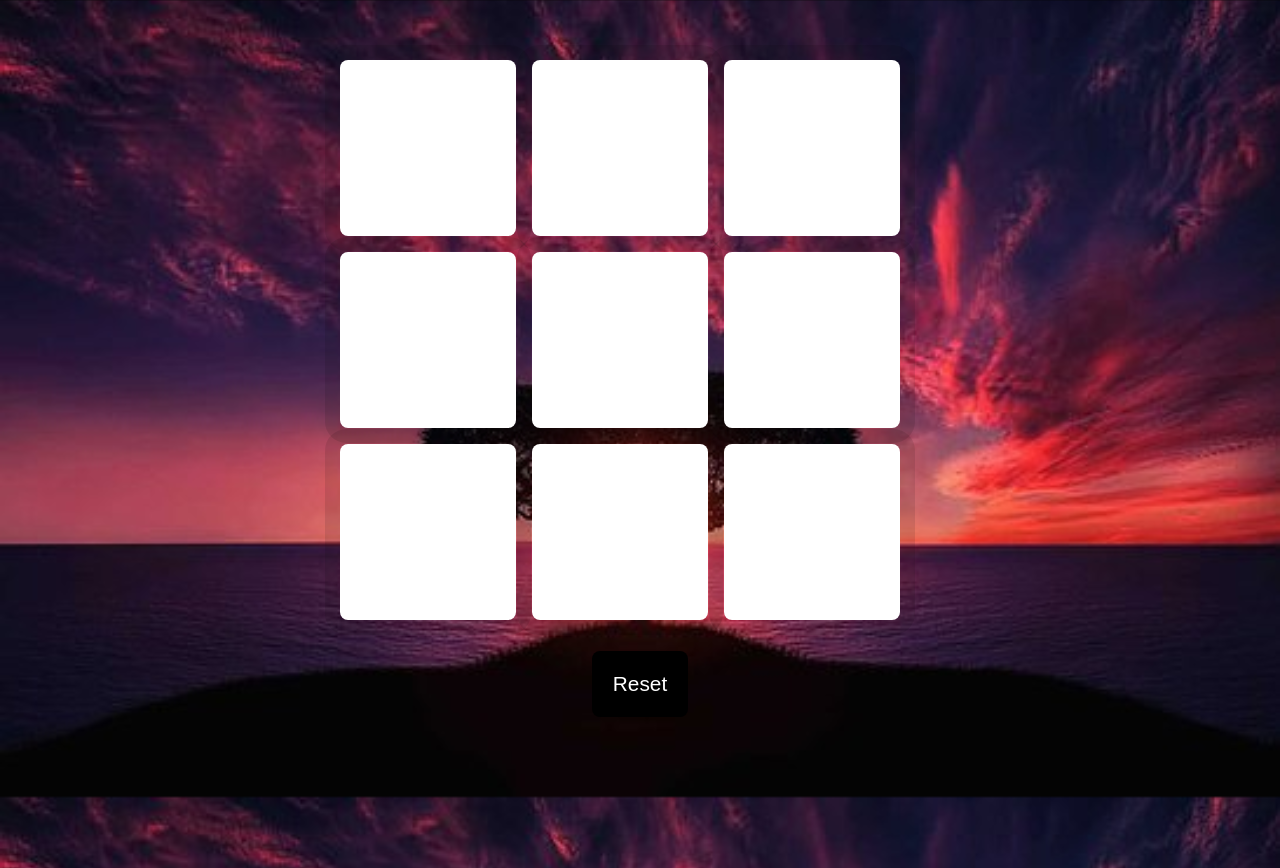
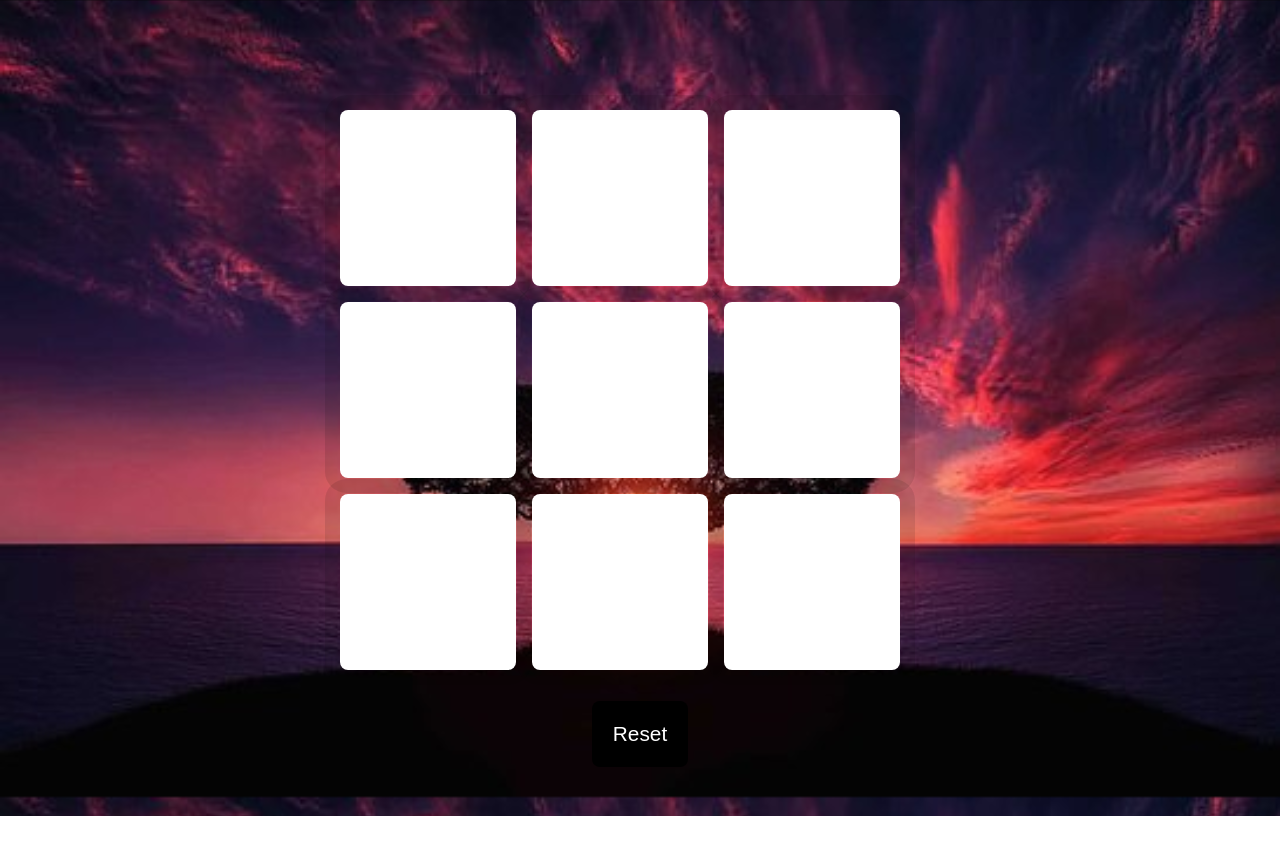
Before and after one commit to Hchtsui/Boter-kaas-eieren, a plain HTML site: page index.html in a window 1280 px wide. After the commit the page ends 816 px from the top, so only its background shows below. Drawn offline with Linux system fonts and the light colour scheme.

Commit message:
Update style.css

```diff
--- a/style.css
+++ b/style.css
@@ -3,10 +3,10 @@
 }
 
 body {
-    overflow: hidden;
     height: 100vh;
     background-image: url(/img/tree-736885__340.jpeg);
     background-size: 100%;
+    overflow: hidden;
 
 }
 
@@ -18,9 +18,13 @@ html {
     width: 600px;
     height: 600px;
     margin: auto;
-    margin-top: 60px;
+    margin-top: 10px;
     display: grid;
     grid-template: repeat(3, 1fr) repeat(3, 1fr);
+    position: absolute;
+    transform: translate(-50%, -50%);
+    top: 50%;
+    left: 50%;
 }
 
 .grid-container {
@@ -55,7 +59,7 @@ html {
 }
 
 .popup{
-    background: linear-gradient(135deg, #8052ec, #d161ff);
+    background-image: url(/img/tree-736885__340.jpeg);
     height: 100%;
     width: 100%;
     position: absolute;
@@ -66,6 +70,7 @@ html {
     flex-direction: column;
     gap: 1em;
     font-size: 12vmin;
+
 }
 
 .new-game {
```
